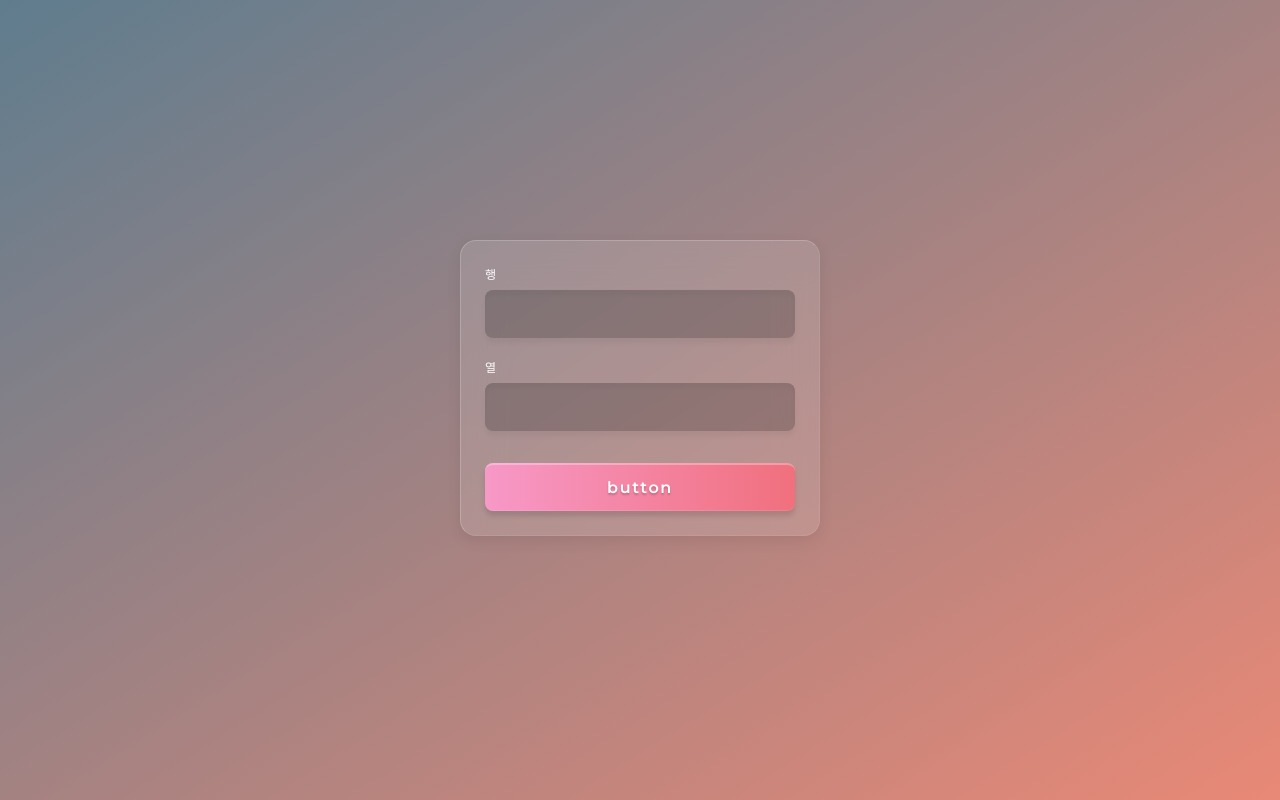
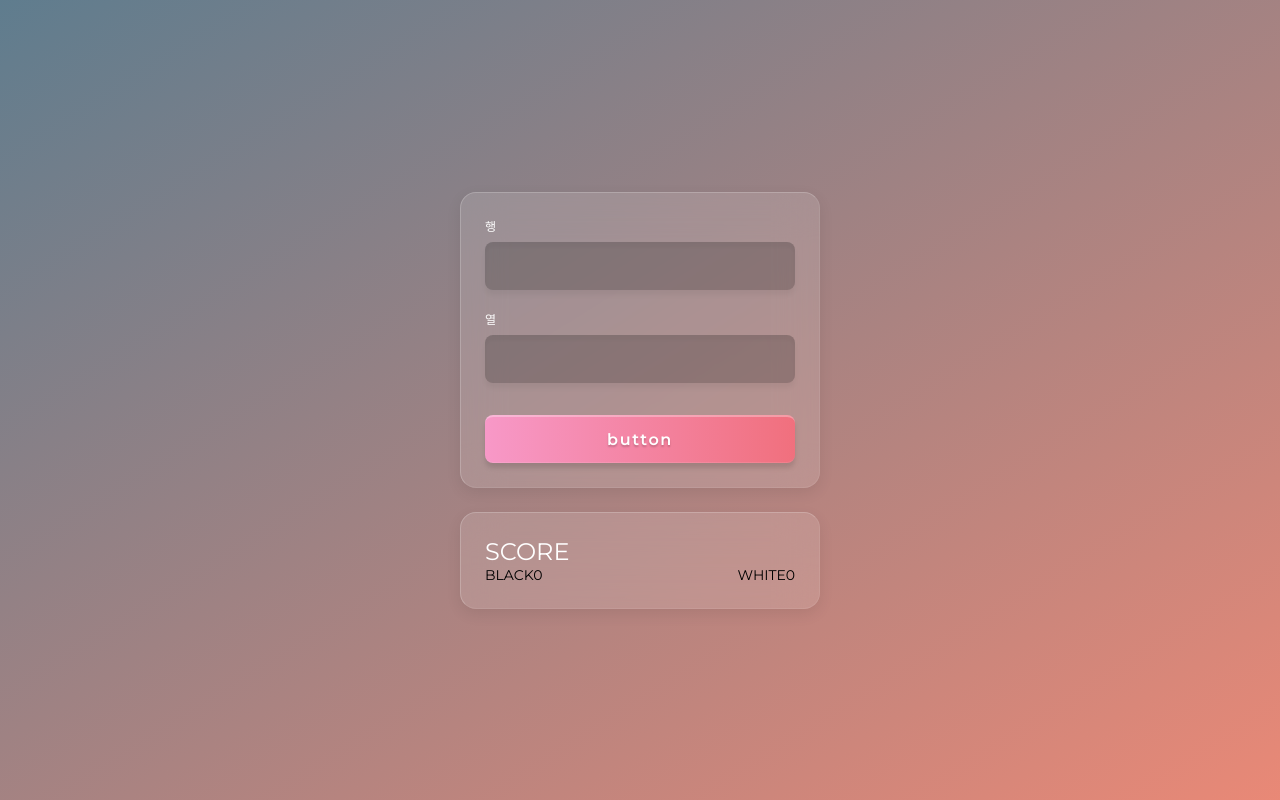
Before and after one commit to Kimbangul/OMOK, a React (Create React App) app: page / in a window 1280 px wide. Built offline with nearby package versions, Linux system fonts and the light colour scheme.

Commit message:
style: add score components

```diff
--- a/src/App.tsx
+++ b/src/App.tsx
@@ -2,6 +2,7 @@ import Table from "./components/table/Table";
 import InputContainer from "./components/info/InputContainer";
 import { AppStyle as A } from "./style/AppStyle";
 import ResetButton from "./components/reset/ResetButton";
+import Score from "./components/score/Score";
 
 function App() {
   return (
@@ -10,6 +11,7 @@ function App() {
           <A.Menu>
            <InputContainer />
            <ResetButton />
+           <Score />
           </A.Menu>
           <Table />
         </A.Inner>
--- /dev/null
+++ b/src/components/score/Score.tsx
@@ -0,0 +1,21 @@
+import { ScoreStyle as SS } from "./ScoreStyle";
+
+const Score = () => {
+  return(
+    <SS.Container>
+      <SS.Title>SCORE</SS.Title>
+      <SS.Player.Container>
+        <li>
+          <span>BLACK</span>
+          <span>0</span>
+        </li>
+        <li>
+          <span>WHITE</span>
+          <span>0</span>
+        </li>
+      </SS.Player.Container>
+    </SS.Container>
+  )
+}
+
+export default Score;
--- /dev/null
+++ b/src/components/score/ScoreStyle.ts
@@ -0,0 +1,22 @@
+import styled from "styled-components"
+
+export const ScoreStyle = {
+  Container: styled.div`
+    margin-top: 2.4rem;
+    padding: 2.4rem;
+    border-radius: 1.6rem;
+    ${props => props.theme.GlassStyle};
+  `,
+  Title: styled.h2`
+    color: #fff;
+    font-size: 2.4rem;
+    font-weight: 400;
+  `,
+  Player: {
+    Container: styled.ul`
+      display: flex;
+      justify-content: space-between;
+      align-items: center;
+    `
+  }
+}
```
